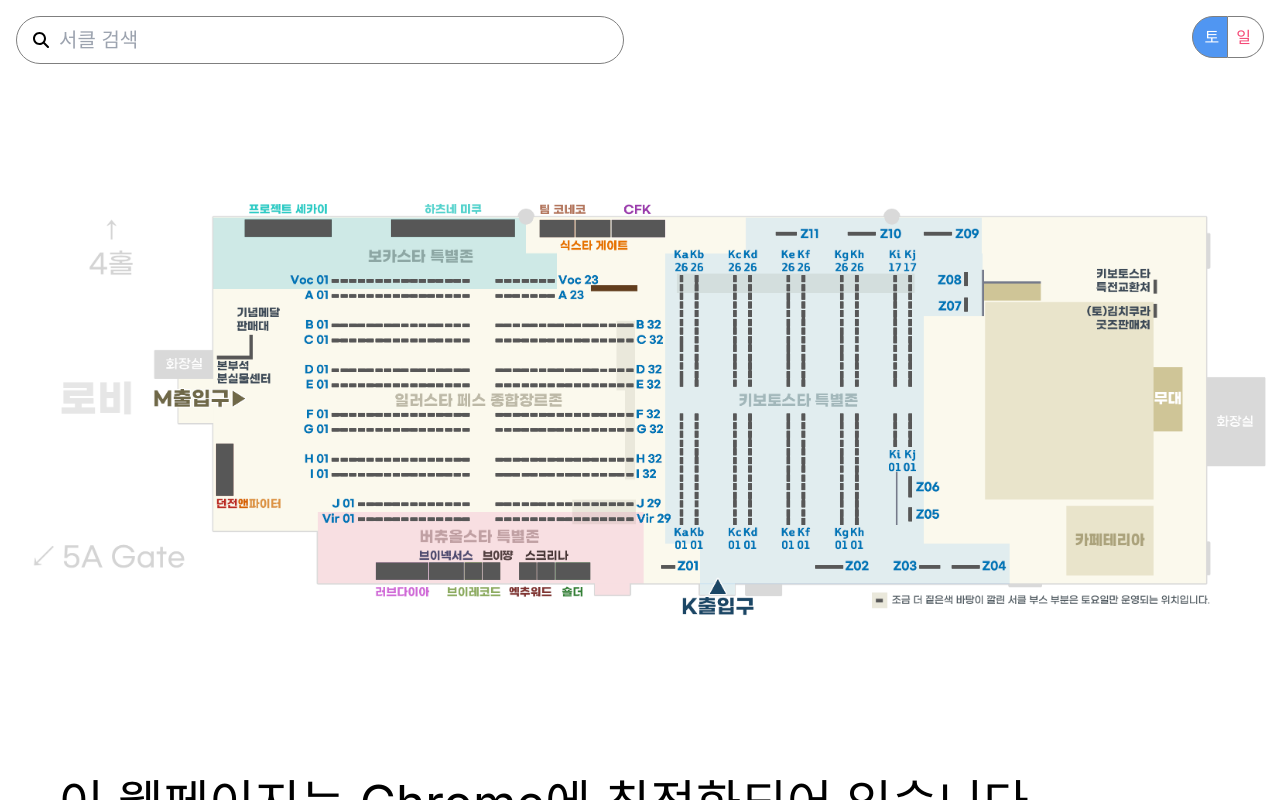
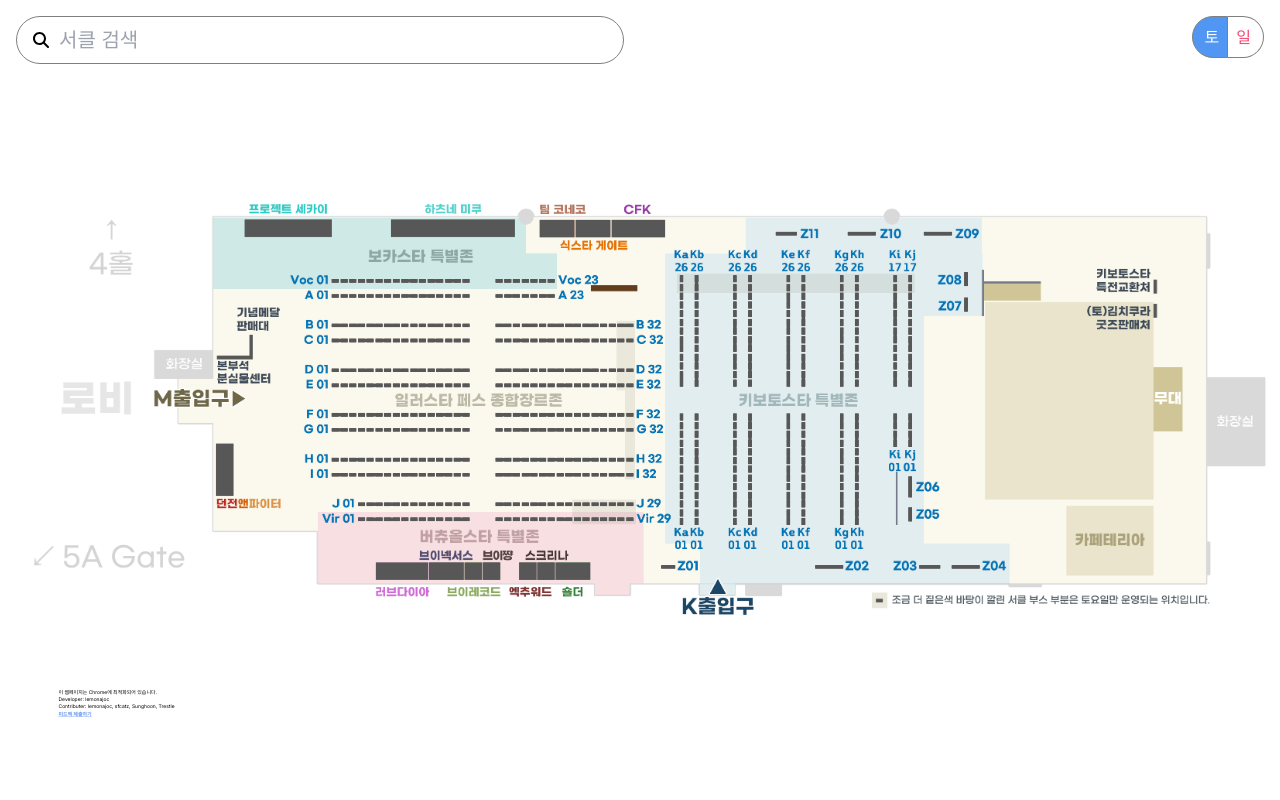
Before and after one commit to nutyworks/illustar, a Next.js app: page / in a window 1280 px wide. Built offline with nearby package versions, Linux system fonts and the light colour scheme.

Commit message:
Change credit and its size

```diff
--- a/src/app/components/map/map_container.tsx
+++ b/src/app/components/map/map_container.tsx
@@ -99,16 +99,17 @@ export default function MapContainer({
         <div
           style={{
             position: "absolute",
-            top: 1417,
+            top: 1217,
             left: -400,
             fontSize: "8em",
             width: "1000%",
           }}
         >
+          <div style={{ fontSize: "0.1em" }}>
             <div>이 웹페이지는 Chrome에 최적화되어 있습니다.</div>
-          <div>코딩한 사람: 레몬</div>
+            <div>Developer: lemonajoc</div>
             <div>
-            데이터 넣은 사람: 레몬,{" "}
+              Contributer: lemonajoc,{" "}
               <a
                 href="https://github.com/kevin5871"
                 target="blank"
@@ -126,6 +127,7 @@ export default function MapContainer({
               <a href="https://forms.gle/5NNg4L6X6JrjHtBb7" target="blank">
                 피드백 제출하기
               </a>
+            </div>
           </div>
         </div>
       </div>
```
Lines whose indentation alone changed are shown as unchanged.
